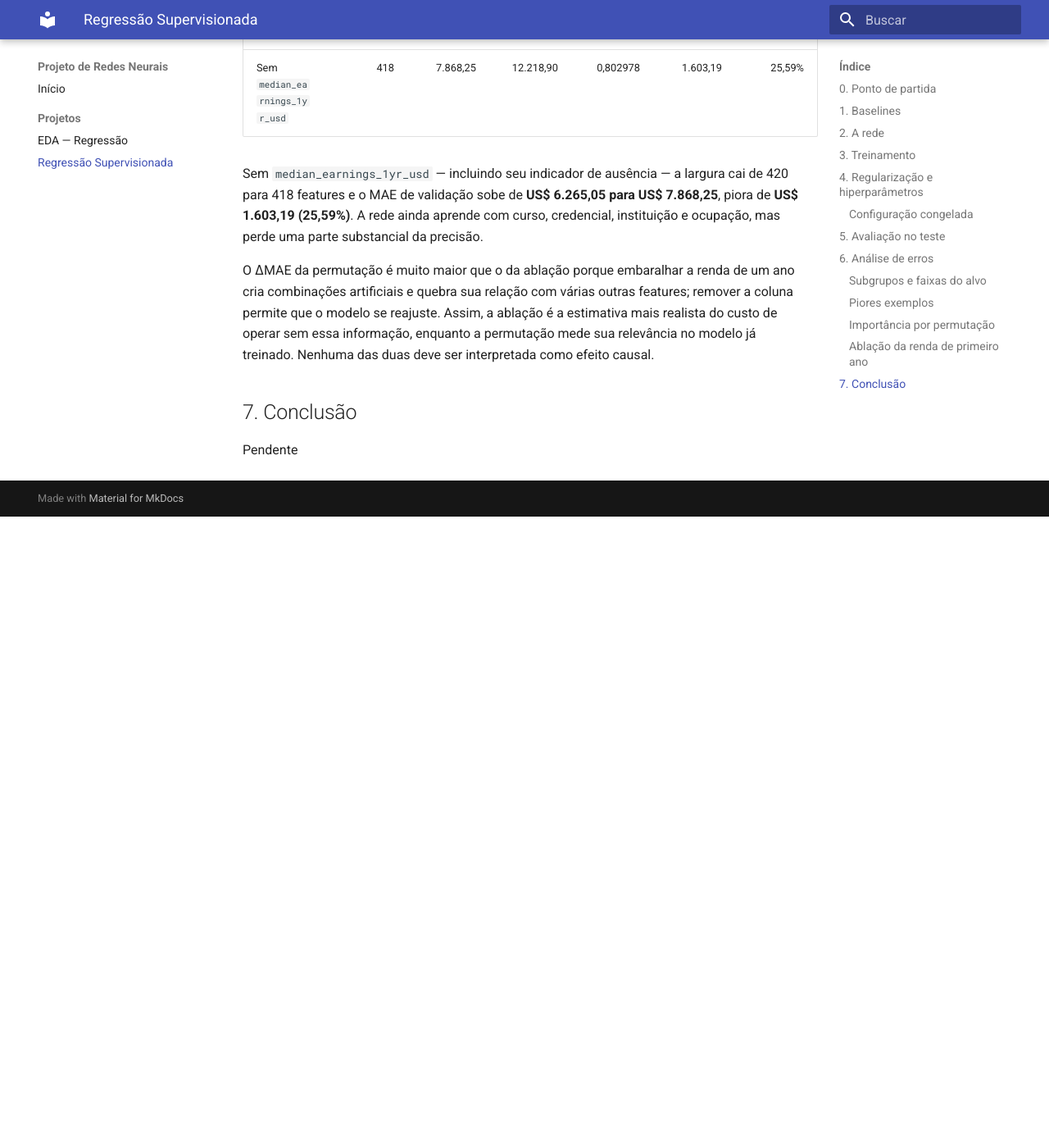
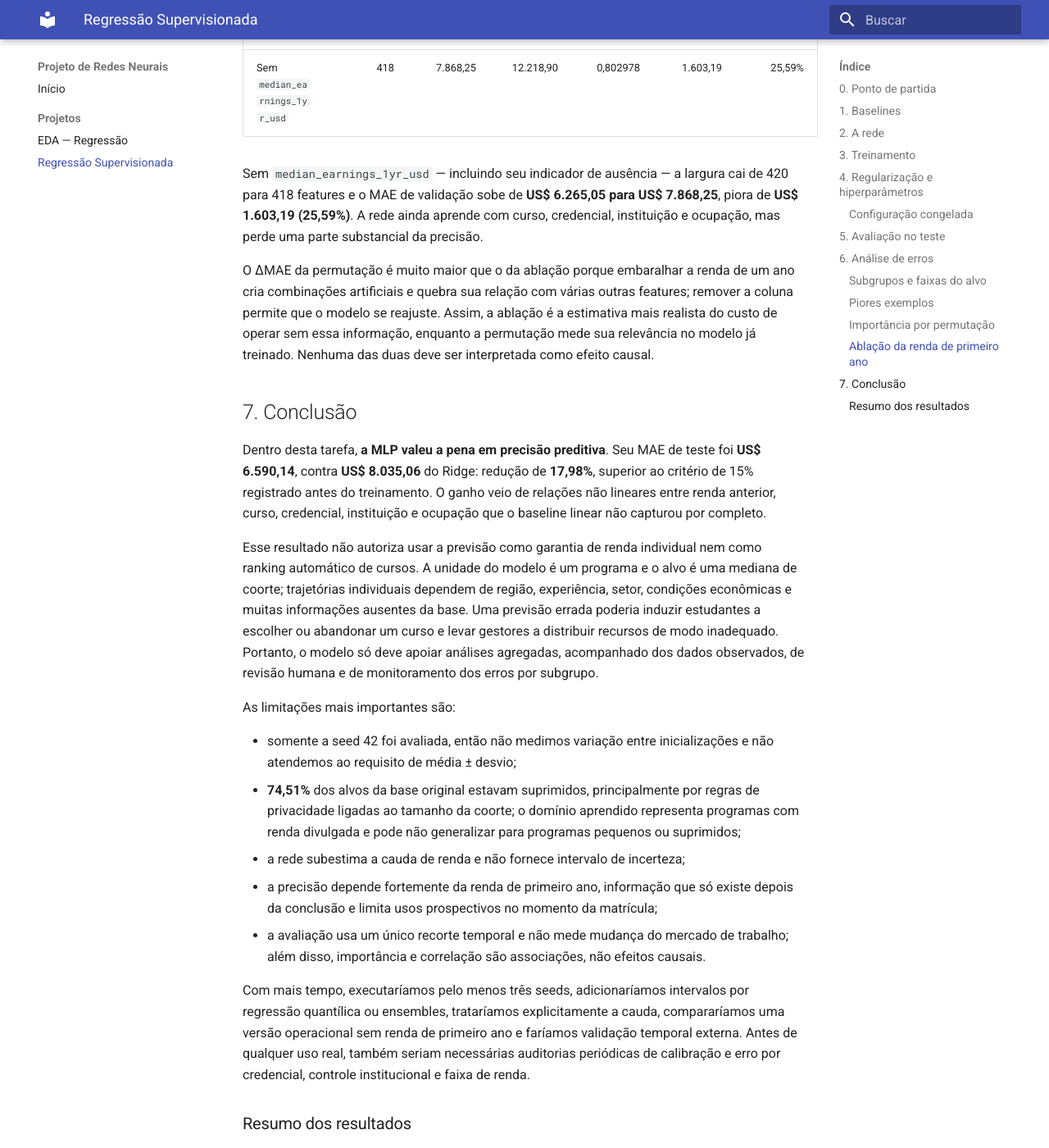
Before and after one commit to MaluSevilha/ann-eda-project, an MkDocs documentation site: the page built from docs/projects/regression/index.md, in a window 1280 px wide and 1400 px high, scrolled down 14286 px. Shown: the whole window at 82% size. Built offline with MkDocs 1.6.1 and Material for MkDocs 9.7.7, drawn with Linux system fonts in a browser that asks for light colours; before the commit the page ends 14916 px from its top, so only the background shows below that; some of the changed text lies outside the part shown.

```diff
--- a/docs/projects/regression/index.md
+++ b/docs/projects/regression/index.md
@@ -1,6 +1,6 @@
 ---
 project: regression
-dataset: https://www.kaggle.com/datasets/kylefengkfeng209/college-majors-2026-earnings-debt-jobs-ai
+dataset: https://www.kaggle.com/datasets/srisyra02/college-major-career-analytics-dataset
 team:
   - Maria Luiza Sevilha
   - Vinicus Barreto Pomilio
@@ -311,4 +311,53 @@ ser interpretada como efeito causal.
 
 ## 7. Conclusão
 
-Pendente
+Dentro desta tarefa, **a MLP valeu a pena em precisão preditiva**. Seu MAE de
+teste foi **US$ 6.590,14**, contra **US$ 8.035,06** do Ridge: redução de
+**17,98%**, superior ao critério de 15% registrado antes do treinamento. O
+ganho veio de relações não lineares entre renda anterior, curso, credencial,
+instituição e ocupação que o baseline linear não capturou por completo.
+
+Esse resultado não autoriza usar a previsão como garantia de renda individual
+nem como ranking automático de cursos. A unidade do modelo é um programa e o
+alvo é uma mediana de coorte; trajetórias individuais dependem de região,
+experiência, setor, condições econômicas e muitas informações ausentes da
+base. Uma previsão errada poderia induzir estudantes a escolher ou abandonar
+um curso e levar gestores a distribuir recursos de modo inadequado. Portanto,
+o modelo só deve apoiar análises agregadas, acompanhado dos dados observados,
+de revisão humana e de monitoramento dos erros por subgrupo.
+
+As limitações mais importantes são:
+
+- somente a seed 42 foi avaliada, então não medimos variação entre
+  inicializações e não atendemos ao requisito de média ± desvio;
+- **74,51%** dos alvos da base original estavam suprimidos, principalmente por
+  regras de privacidade ligadas ao tamanho da coorte; o domínio aprendido
+  representa programas com renda divulgada e pode não generalizar para
+  programas pequenos ou suprimidos;
+- a rede subestima a cauda de renda e não fornece intervalo de incerteza;
+- a precisão depende fortemente da renda de primeiro ano, informação que só
+  existe depois da conclusão e limita usos prospectivos no momento da
+  matrícula;
+- a avaliação usa um único recorte temporal e não mede mudança do mercado de
+  trabalho; além disso, importância e correlação são associações, não efeitos
+  causais.
+
+Com mais tempo, executaríamos pelo menos três seeds, adicionaríamos intervalos
+por regressão quantílica ou ensembles, trataríamos explicitamente a cauda,
+compararíamos uma versão operacional sem renda de primeiro ano e faríamos
+validação temporal externa. Antes de qualquer uso real, também seriam
+necessárias auditorias periódicas de calibração e erro por credencial,
+controle institucional e faixa de renda.
+
+### Resumo dos resultados
+
+| # | Resumo | Valor |
+|---:|---|---|
+| 1 | Dataset, tarefa, alvo e métrica principal | College Majors 2026; regressão de `median_earnings_4yr_usd`; MAE em dólares |
+| 2 | Treino · validação · teste (linhas) | 36.565 · 9.758 · 11.740 |
+| 3 | Melhor baseline e sua métrica no teste | Ridge `alpha=1`; MAE US$ 8.035,06 |
+| 4 | Rede escolhida: camadas × unidades, parâmetros e regularização | 420→128→64→1; 62.209 parâmetros; dropout 0,10 e weight decay `1e-5` |
+| 5 | Otimizador, learning rate, batch e época de parada | Adam; `3e-4`; batch 256; parada 46, melhores pesos da época 31 |
+| 6 | Métrica principal da rede no teste | MAE US$ 6.590,14 com seed 42; média ± desvio indisponível |
+| 7 | Critério de sucesso atingido? | Sim; MAE 17,98% menor que o Ridge, acima dos 15% exigidos |
+| 8 | Subgrupo com maior erro | Programas sem credencial; MAE US$ 16.521,33; `n=45`, grupo pequeno |
```
Also changed, not shown: README.md (+30 -10 lines), docs/projects/eda/index.md (+2 -2 lines), download_data.py (+35 -7 lines), 1 other file.
